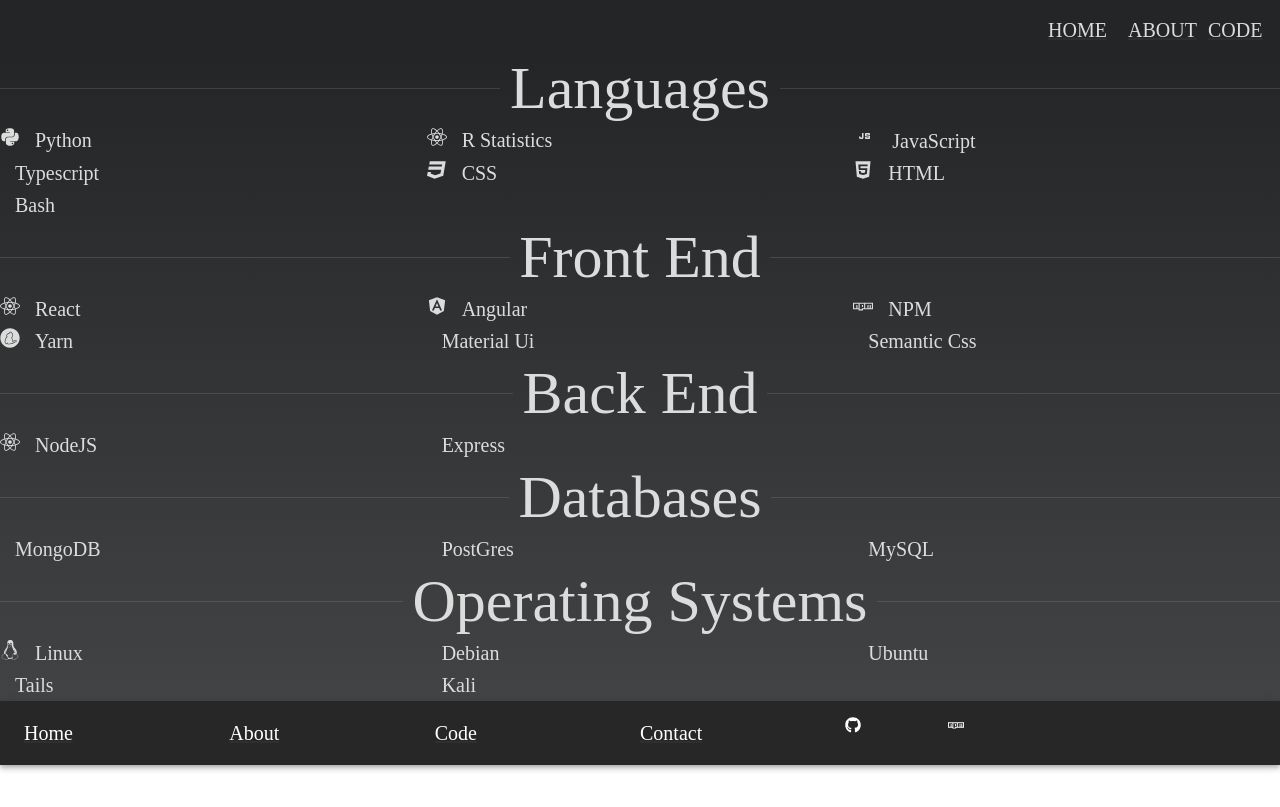
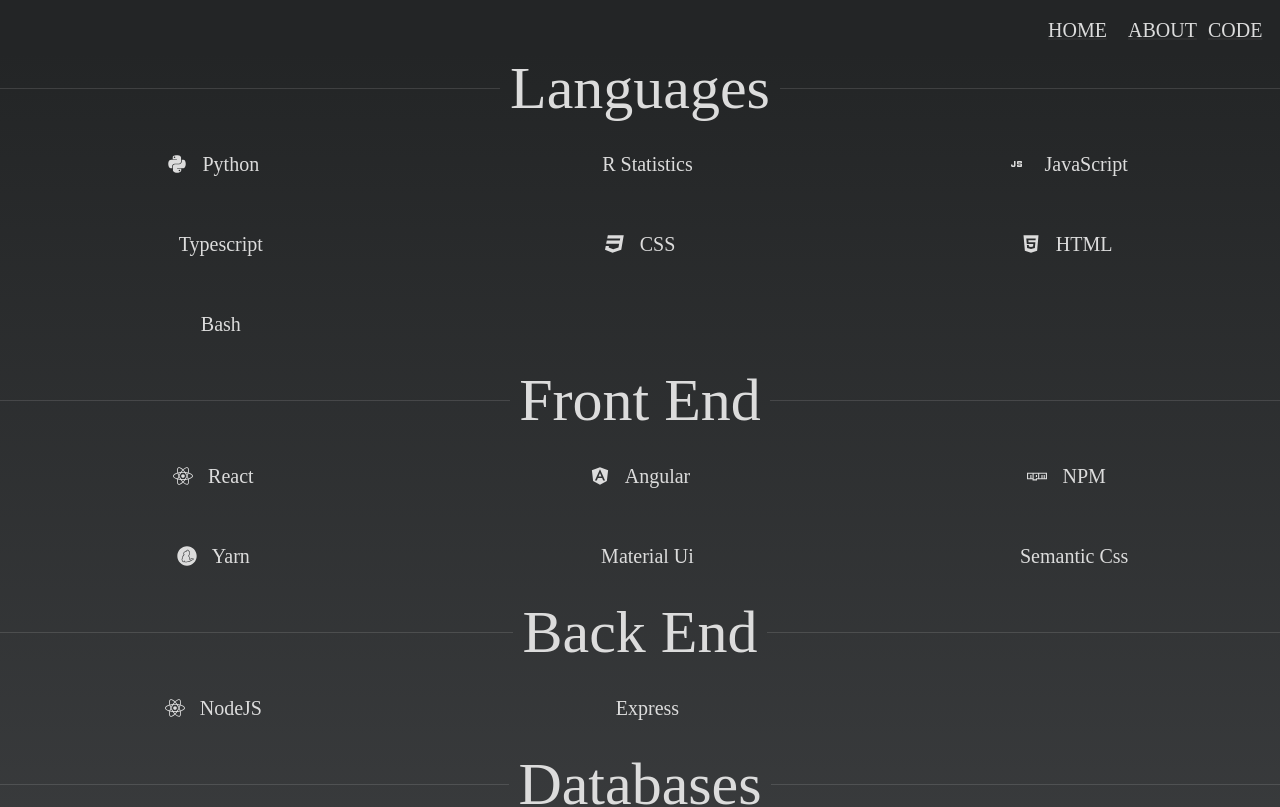
Before and after one commit to SABaltz/showcase, a React (Create React App) app: page /code in a window 1280 px wide. Shown: the top 807 px of the page. Built offline with nearby package versions, Linux system fonts and the light colour scheme.

Commit message:
Update Icons

```diff
--- a/src/components/Code.tsx
+++ b/src/components/Code.tsx
@@ -5,6 +5,7 @@
 import NavBar from "./nav/NavBar";
 import NavButton from "./nav/NavButton";
 import {darkTheme} from "./Theme";
+import {centerGrid} from "./About";
 
 const textColor = '#dcdcdc';
 const linearStart = '#232526';
@@ -19,7 +20,7 @@
 
 const TechItem = ({text, icon}) => {
     return (
-        <Typography variant="h6">
+        <Typography variant="h6" sx={{...centerGrid, padding: '1.5rem 1.5rem '}}>
             {icon}&nbsp;&nbsp;&nbsp;{text}
         </Typography>
     );
@@ -27,7 +28,7 @@
 
 const technologies = [
     {text: 'Python', icon: <FaPython color={textColor}/>},
-    {text: 'R Statistics', icon: <FaReact color={textColor}/>},
+    {text: 'R Statistics', icon: ''},
     {text: 'JavaScript', icon: <JavascriptIcon/>},
     {text: 'Typescript', icon: ''},
     {text: 'CSS', icon: <FaCss3 color={textColor}/>},
@@ -51,7 +52,7 @@
 
 const databaseTechnologies = [
     {text: 'MongoDB', icon: ''},
-    {text: 'PostGres', icon: ''},
+    {text: 'PostgreSQL', icon: ''},
     {text: 'MySQL', icon: ''},
 ];
 
```
